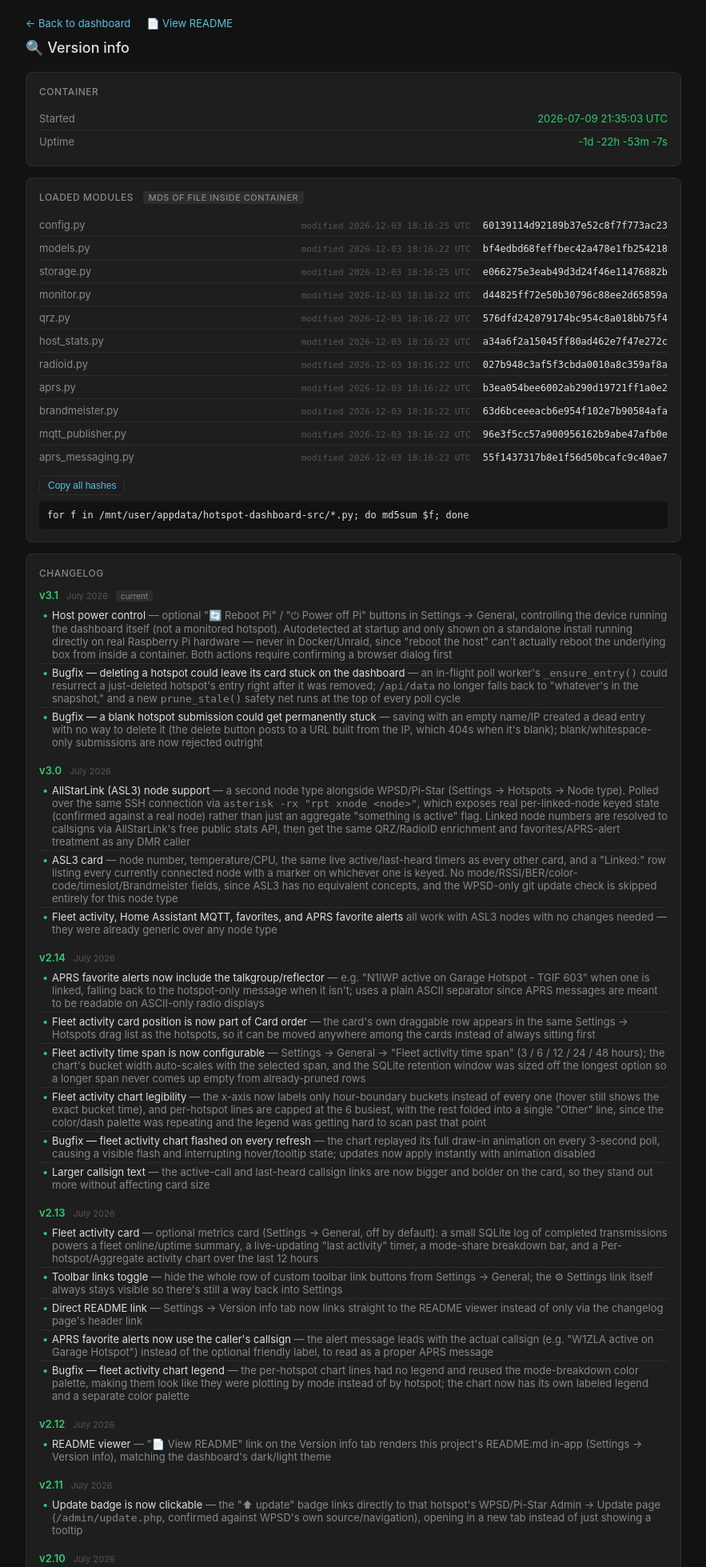
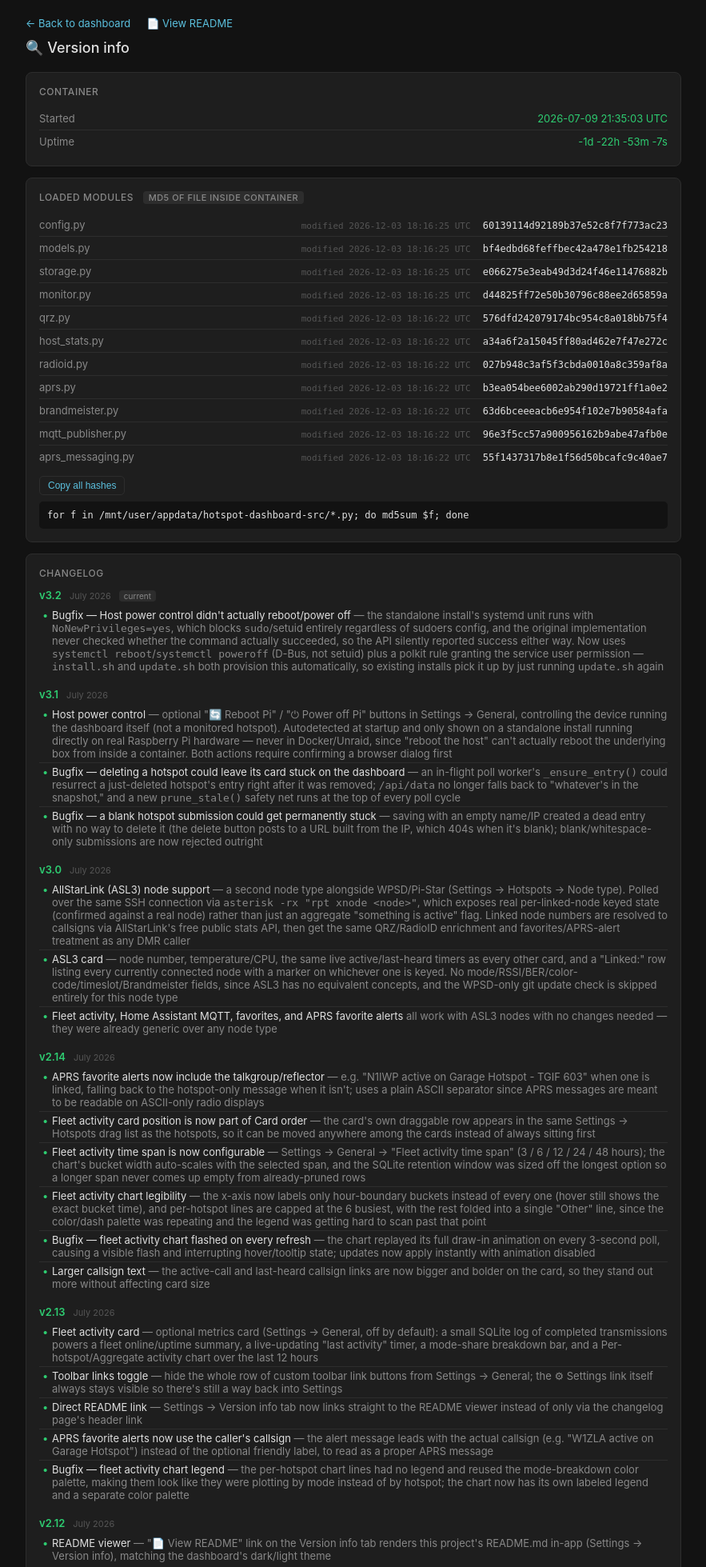
Before and after one commit to rodzillanh/W1ZLA_Hotspot_Dashboard, a Flask app: page /version in a window 1280 px wide. Shown: the top 1959 px of the page at 80% size, without its empty margins (198-1081 px from the left). Run offline with Flask 3, Linux system fonts and the light colour scheme; some libraries are stand-ins or nearby versions.

Commit message:
Fix Host power control: use systemctl+polkit instead of sudo (v3.2)
The standalone systemd unit runs with NoNewPrivileges=yes, which blocks
sudo/setuid entirely regardless of sudoers config -- so the original
"sudo reboot"/"sudo shutdown -h now" silently did nothing, and
subprocess.Popen never checked the exit code, so the API claimed
success either way.

Switches to `systemctl reboot`/`systemctl poweroff` (D-Bus, not setuid,
keeps NoNewPrivileges intact) plus a polkit rule granting the service
user the login1 reboot/power-off actions, since a headless service
account has no active session and default policy would otherwise deny
it too. install.sh and update.sh both provision the rule automatically
-- existing installs pick it up just by running update.sh again.

Also adds real success/failure detection instead of fire-and-forget.

```diff
--- a/app.py
+++ b/app.py
@@ -313,32 +313,48 @@ def setup():
 def api_host_stats():
     return jsonify(host_stats.snapshot())
 
+def _run_power_command(cmd: list[str]) -> tuple[bool, str]:
+    """Run a reboot/poweroff command, waiting briefly to catch an immediate
+    failure (e.g. polkit denial) without blocking on a real reboot -- which
+    takes several seconds and kills this process anyway, so a successful
+    call never actually finishes communicate() within the timeout."""
+    try:
+        proc = subprocess.Popen(cmd, stdout=subprocess.PIPE, stderr=subprocess.PIPE, text=True)
+        try:
+            _, stderr = proc.communicate(timeout=2)
+            if proc.returncode not in (0, None):
+                return False, (stderr or "").strip() or f"{cmd[0]} exited with code {proc.returncode}"
+        except subprocess.TimeoutExpired:
+            pass  # still running after 2s -- the system is very likely actually going down
+        return True, "OK"
+    except Exception as e:
+        return False, str(e)
+
 @app.route("/api/host_reboot", methods=["POST"])
 def host_reboot():
     """Reboot the machine running the dashboard itself -- only enabled on a
     standalone install on real Raspberry Pi hardware (HOST_CAN_POWER_CONTROL).
-    Assumes passwordless sudo for the SSH/service user, same assumption this
-    app already makes elsewhere (e.g. the ASL3 `sudo asterisk -rx` command)."""
+    Uses `systemctl reboot` (talks to systemd over D-Bus) rather than `sudo`,
+    since the service runs with NoNewPrivileges=yes, which blocks sudo/setuid
+    entirely regardless of sudoers config. Needs a polkit rule granting the
+    service user the org.freedesktop.login1.reboot action (see install.sh/
+    update.sh and README.md's "Host power control" section) -- a headless
+    systemd service has no active session, so default polkit policy would
+    otherwise deny it."""
     if not HOST_CAN_POWER_CONTROL:
         return jsonify({"success": False, "message": "Not available on this deployment"}), 403
-    try:
-        subprocess.Popen(["sudo", "reboot"])
-        return jsonify({"success": True, "message": "Rebooting now"})
-    except Exception as e:
-        return jsonify({"success": False, "message": str(e)})
+    ok, message = _run_power_command(["systemctl", "reboot"])
+    return jsonify({"success": ok, "message": "Rebooting now" if ok else message})
 
 @app.route("/api/host_poweroff", methods=["POST"])
 def host_poweroff():
-    """Power off the machine running the dashboard itself -- same gating and
-    sudo assumption as host_reboot(). One-way: stays off until someone
-    physically restores power."""
+    """Power off the machine running the dashboard itself -- same mechanism
+    and polkit requirement as host_reboot(). One-way: stays off until
+    someone physically restores power."""
     if not HOST_CAN_POWER_CONTROL:
         return jsonify({"success": False, "message": "Not available on this deployment"}), 403
-    try:
-        subprocess.Popen(["sudo", "shutdown", "-h", "now"])
-        return jsonify({"success": True, "message": "Powering off now"})
-    except Exception as e:
-        return jsonify({"success": False, "message": str(e)})
+    ok, message = _run_power_command(["systemctl", "poweroff"])
+    return jsonify({"success": ok, "message": "Powering off now" if ok else message})
 
 @app.route("/api/activity")
 def api_activity():
--- a/templates/version.html
+++ b/templates/version.html
@@ -98,9 +98,19 @@
 
         <div class="release">
             <div class="release-header">
+                <span class="release-version">v3.2</span>
+                <span class="release-date">July 2026</span>
+                <span class="release-tag">current</span>
+            </div>
+            <ul class="change-list">
+                <li><span>Bugfix — Host power control didn't actually reboot/power off</span> — the standalone install's systemd unit runs with <code>NoNewPrivileges=yes</code>, which blocks <code>sudo</code>/setuid entirely regardless of sudoers config, and the original implementation never checked whether the command actually succeeded, so the API silently reported success either way. Now uses <code>systemctl reboot</code>/<code>systemctl poweroff</code> (D-Bus, not setuid) plus a polkit rule granting the service user permission — <code>install.sh</code> and <code>update.sh</code> both provision this automatically, so existing installs pick it up by just running <code>update.sh</code> again</li>
+            </ul>
+        </div>
+
+        <div class="release">
+            <div class="release-header">
                 <span class="release-version">v3.1</span>
                 <span class="release-date">July 2026</span>
-                <span class="release-tag">current</span>
             </div>
             <ul class="change-list">
                 <li><span>Host power control</span> — optional "🔄 Reboot Pi" / "⏻ Power off Pi" buttons in Settings → General, controlling the device running the dashboard itself (not a monitored hotspot). Autodetected at startup and only shown on a standalone install running directly on real Raspberry Pi hardware — never in Docker/Unraid, since "reboot the host" can't actually reboot the underlying box from inside a container. Both actions require confirming a browser dialog first</li>
```
Also changed, not shown: CLAUDE.md (+20 -0 lines), README.md, 2 other files.
